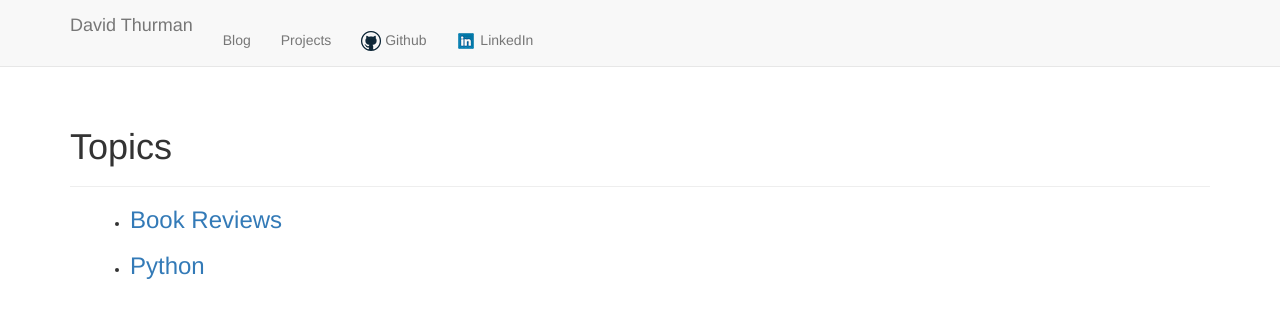
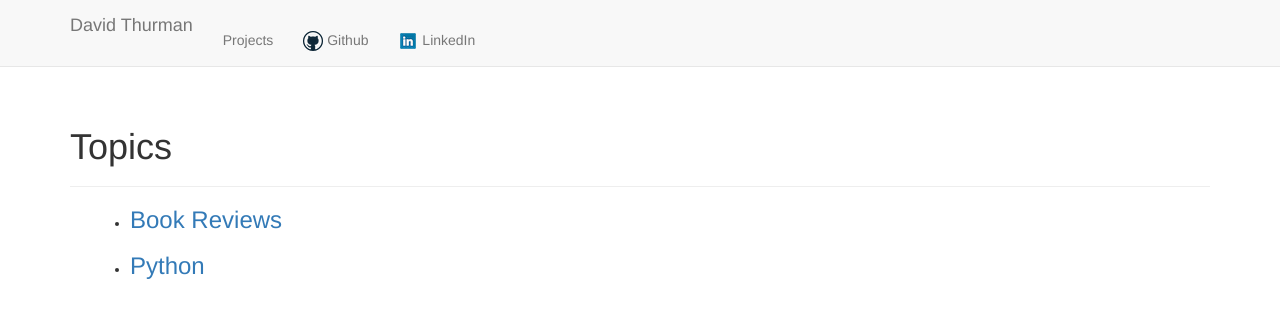
Before and after one commit to davidthurman/My-Website, a Django app: page /topics/ in a window 1280 px wide. Shown: the top 318 px of the page. Run offline with Django 3.2, Linux system fonts and the light colour scheme; data comes from the database, SQL or seed files in the repository; some libraries are stand-ins or nearby versions.

Commit message:
Grammar change and temporarily removed blogs

```diff
--- a/blog/templates/blog/base.html
+++ b/blog/templates/blog/base.html
@@ -28,8 +28,8 @@
 
 				<div id="navbar" class="navbar-collapse collapse">
 					<ul class="nav navbar-nav">
-						<li><a href="{% url 'blog:topics' %}">Blog</a></li>
-						<li><a href="{% url 'blog:projects' %}">Projects</a></li>
+<!-- 						<li><a href="{% url 'blog:topics' %}">Blog</a></li>
+ -->						<li><a href="{% url 'blog:projects' %}">Projects</a></li>
 						<li><a href="https://github.com/davidthurman/"><img src="{% static "images/githublogo.png" %}" /> Github</a></li>
 						<li><a href="https://www.linkedin.com/in/david-thurman-643124113"><img src="{% static "images/linkedinlogo.png" %}"> LinkedIn</a></li>
 					</ul>
--- a/blog/templates/blog/baseWithoutHeader.html
+++ b/blog/templates/blog/baseWithoutHeader.html
@@ -28,8 +28,8 @@
 
 				<div id="navbar" class="navbar-collapse collapse">
 					<ul class="nav navbar-nav">
-						<li><a href="{% url 'blog:topics' %}">Blog</a></li>
-						<li><a href="{% url 'blog:projects' %}">Projects</a></li>
+<!-- 						<li><a href="{% url 'blog:topics' %}">Blog</a></li>
+ -->						<li><a href="{% url 'blog:projects' %}">Projects</a></li>
 						<li><a href="https://github.com/davidthurman/"><img src="{% static "images/githublogo.png" %}" /> Github</a></li>
 						<li><a href="https://www.linkedin.com/in/david-thurman-643124113"><img src="{% static "images/linkedinlogo.png" %}"> LinkedIn</a></li>
 					</ul>
--- a/blog/templates/blog/index.html
+++ b/blog/templates/blog/index.html
@@ -17,7 +17,7 @@
 		<h3 style="text-align: center">Work Experience</h3>
 		<p style="font-size: 20px;">DVIDS</p>
 		<p style="font-size: 12px;">&nbsp;&nbsp;4/16 - Present</p>
-		<p style="margin-left: 20px;">I work as an Application Developer contracted by the Military do develop various kinds of applications and maintain current devices' apps. Some of the platforms I work on regularly include iOS, tvOS, Roku, Amazon Fire, and Android TV. I also work web development on dvidshub.net, using PHP and JavaScript, and defensetv.com, using AngularJS. I also work on a wide variety of different projects including a C# application for DVIDS that utilizes the DVIDS API and a built in media player, a Python GUI application that compresses videos using FFmpeg and x265 with up to 900% reduction in size and slight quality differences, and working on security fixes for a web based video conference application in Java.</p>
+		<p style="margin-left: 20px;">I work as an Application Developer contracted by the Military to develop various kinds of applications and maintain our current devices' apps. Some of the platforms I work on regularly include iOS, tvOS, Roku, Amazon Fire, and Android TV. I also work web development on dvidshub.net, using PHP and JavaScript, and defensetv.com, using AngularJS. I also work on a wide variety of different projects including a C# application for DVIDS that utilizes the DVIDS API and a built in media player, a Python GUI application that compresses videos using FFmpeg and x265 with up to 900% reduction in size and slight quality differences, and working on security fixes for a web based video conference application in Java.</p>
 
 		<p style="font-size: 20px;">DevelAppMe</p>
 		<p style="font-size: 12px;">&nbsp;&nbsp;9/15 - 12/15</p>
```
